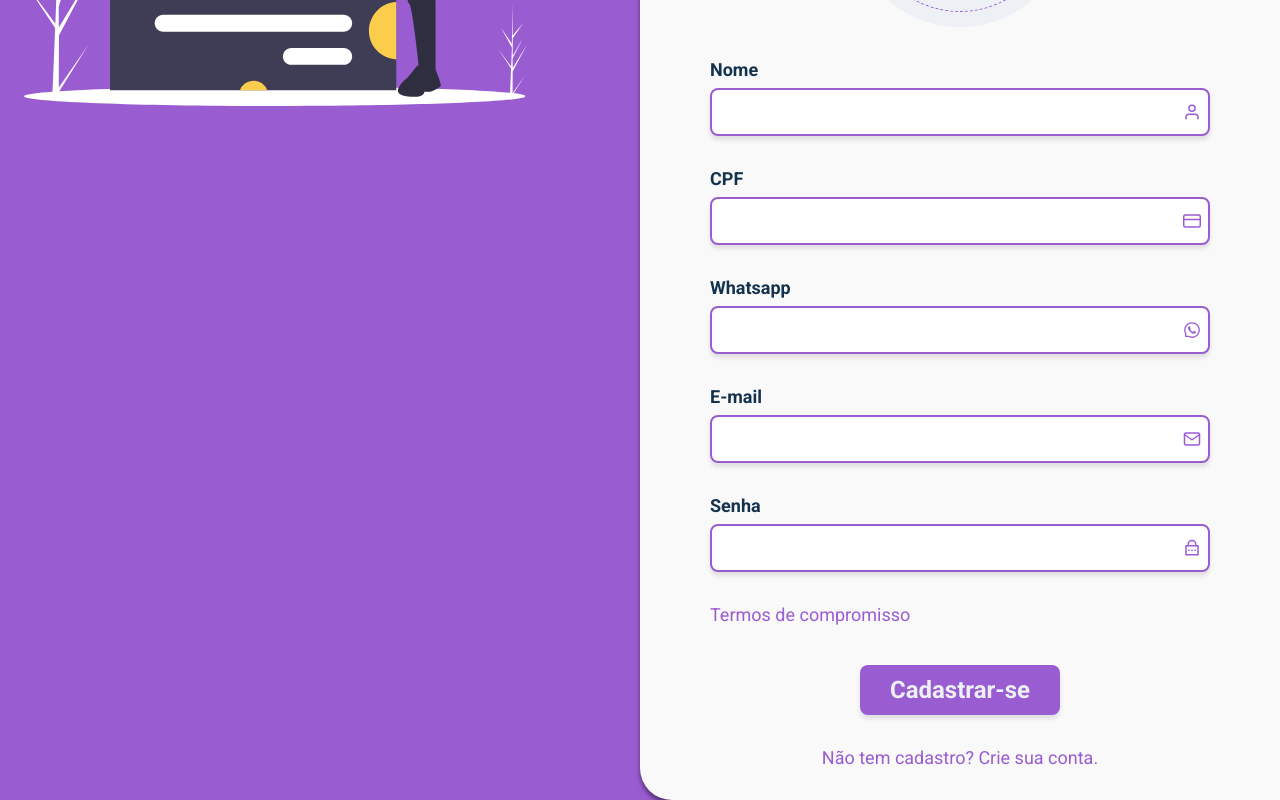
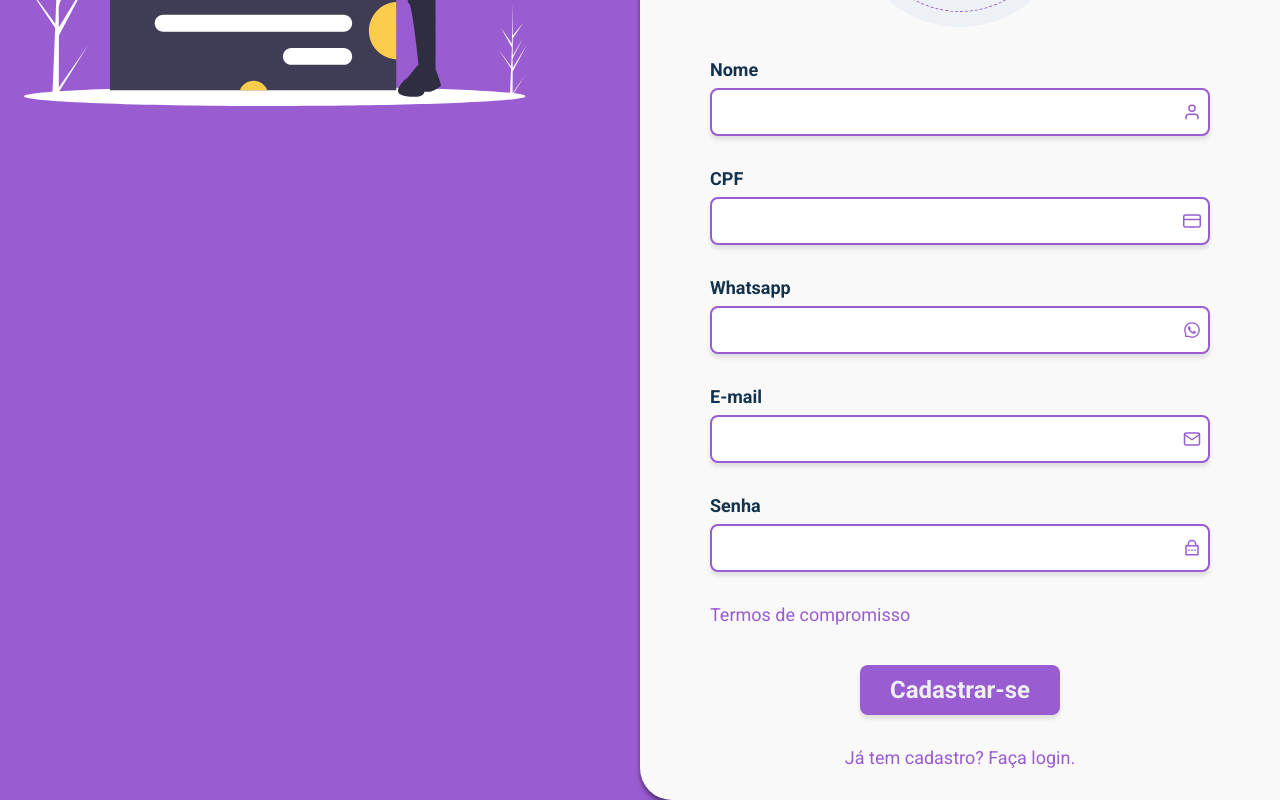
Before and after one commit to samuelLimaSantos/me-empresta-front-end, a React (Create React App) app: page /register in a window 1280 px wide. Shown: the part 385-1185 px from the top of the page. Built offline with nearby package versions, Linux system fonts and the light colour scheme.

Commit message:
Fixing bugs

```diff
--- a/src/pages/Login/index.tsx
+++ b/src/pages/Login/index.tsx
@@ -36,7 +36,6 @@ const Login: React.FC = () => {
         history.push('/home');
       } catch (error) {
         setIsLoading(false);
-
         alert(error.response.data.message);
       }
     },
@@ -86,7 +85,7 @@ const Login: React.FC = () => {
               </div>
             </section>
             <button type="submit">Entrar</button>
-            <Link to="/register">Já tem cadastro? Faça login.</Link>
+            <Link to="/register">Não tem cadastro? Crie sua conta.</Link>
           </fieldset>
         </Form>
       </Content>
--- a/src/pages/Register/index.tsx
+++ b/src/pages/Register/index.tsx
@@ -166,7 +166,7 @@ const Register: React.FC = () => {
 
             <button type="submit">Cadastrar-se</button>
 
-            <Link to="/login">Não tem cadastro? Crie sua conta.</Link>
+            <Link to="/login">Já tem cadastro? Faça login.</Link>
           </fieldset>
         </Form>
       </Content>
```
